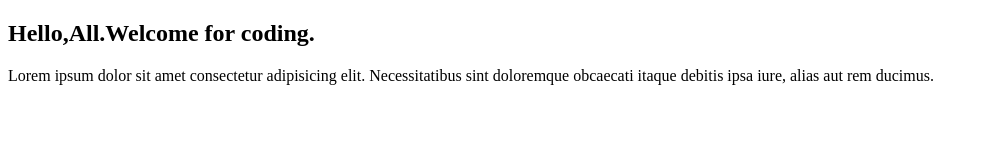
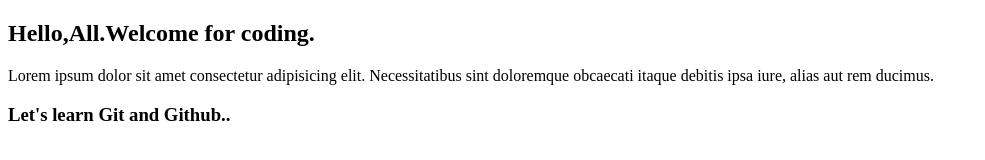
Before and after one commit to VaishnaviKhopade01/firstgreet, a plain HTML site: page index.html in a window 1280 px wide. Shown: the whole page, without its empty margins (0-985 px from the left). Drawn offline with Linux system fonts and the light colour scheme.

Commit message:
tagline added

```diff
--- a/index.html
+++ b/index.html
@@ -9,5 +9,6 @@
     <h2>Hello,All.Welcome for coding.</h2>
     <p>Lorem ipsum dolor sit amet consectetur adipisicing elit. Necessitatibus sint doloremque obcaecati itaque debitis ipsa iure, alias aut rem ducimus.
     </p>
+    <h3>Let's learn Git and Github..</h3>
 </body>
 </html>
```
